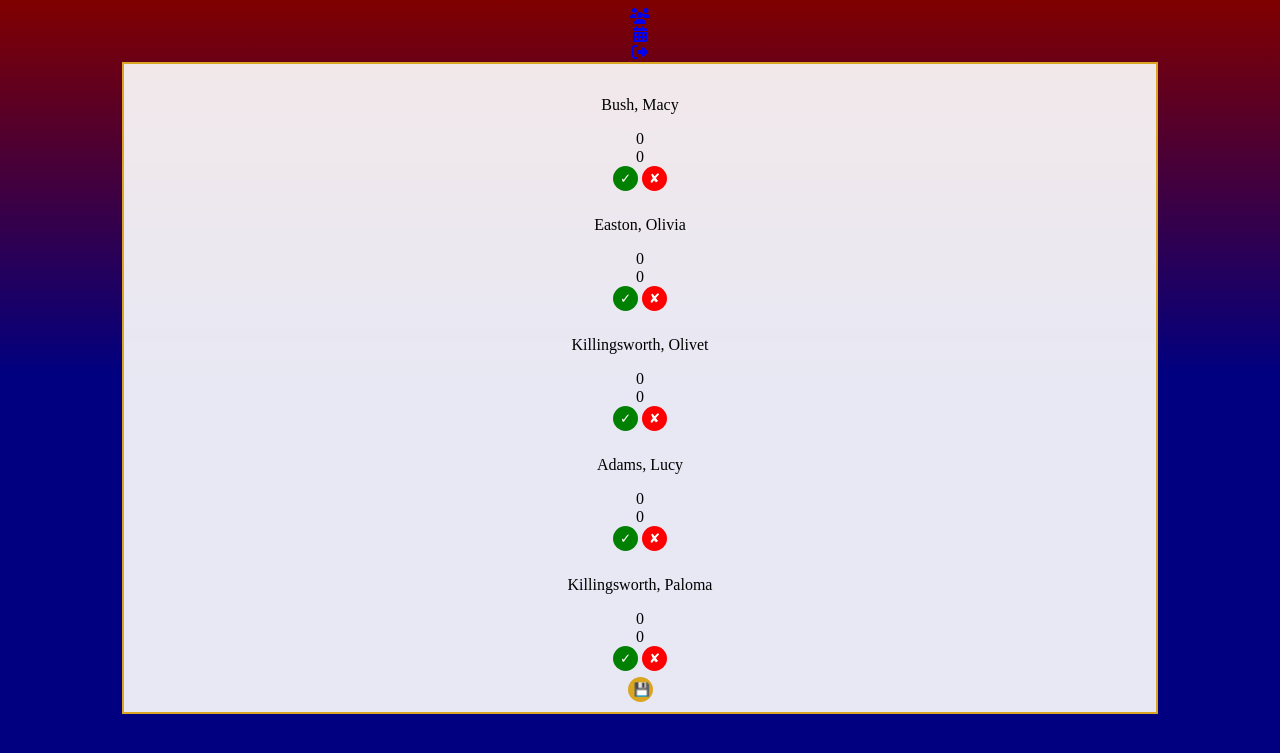
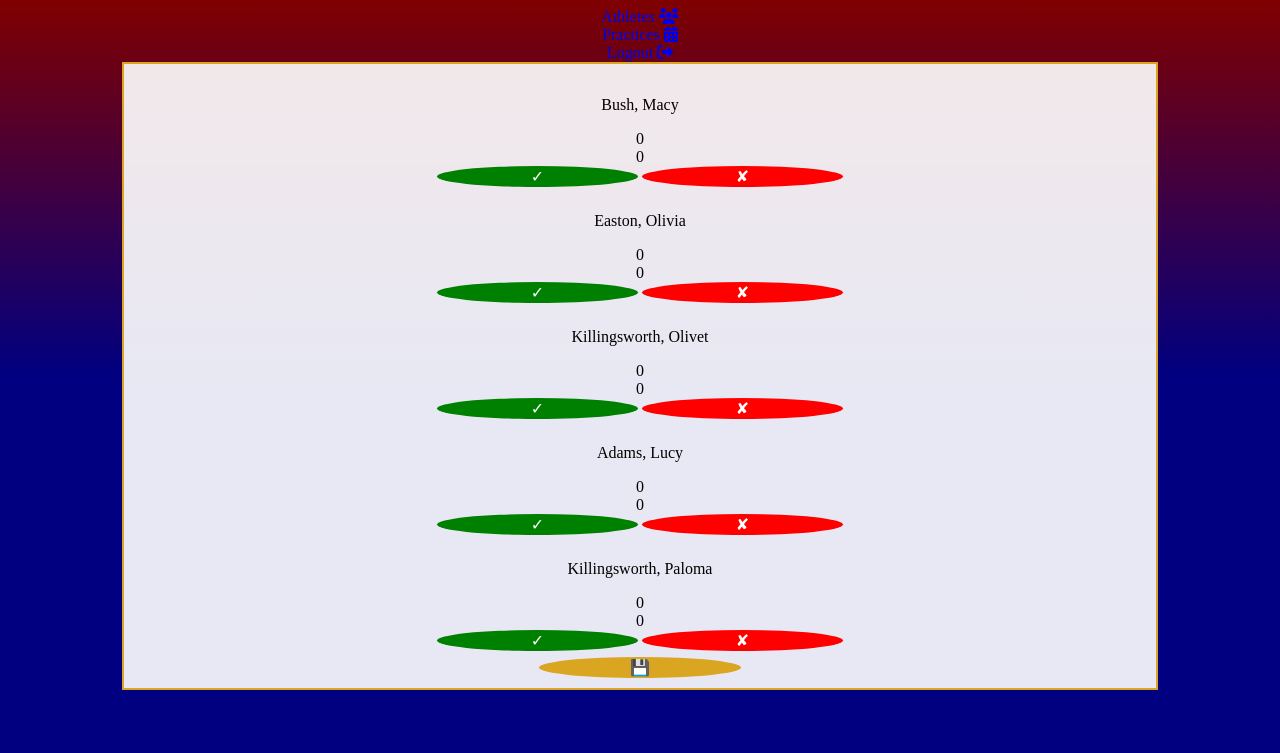
Before and after one commit to evan-mitchell93/BasketballStats, a Django app: page /practices/freethrows in a window 1280 px wide. Shown: the top 753 px of the page. Run offline with Django 5.2, Linux system fonts and the light colour scheme; a user stored in the database is signed in; data comes from the database, SQL or seed files in the repository; both versions use the stored data as it was after the commit; some libraries are stand-ins or nearby versions.

Commit message:
testing css

```diff
--- a/BasketballStatistics/stats/static/css/main.css
+++ b/BasketballStatistics/stats/static/css/main.css
@@ -23,7 +23,19 @@ html {
   text-align: center;
 }
 
-.navigation a:visited {
+a:link {
+  text-decoration: none!important;
+}
+
+a:active {
+  text-decoration: none;
+}
+
+a:hover {
+  text-decoration: none;
+  color: goldenrod;
+}
+a:visited {
   color: white;
   text-decoration: none;
 }
--- a/BasketballStatistics/stats/static/css/shootingform.css
+++ b/BasketballStatistics/stats/static/css/shootingform.css
@@ -11,10 +11,12 @@ input {
 }
 button {
   color: white;
+  text-align: center;
+  font-size: medium;
   border: none;
   border-radius: 50%;
-  width: 25px;
-  height: 25px;
+  width: 20%;
+  height: 20%;
 }
 .btn_make {
   background-color: green;
--- a/BasketballStatistics/stats/templates/stats/index.html
+++ b/BasketballStatistics/stats/templates/stats/index.html
@@ -10,11 +10,11 @@
   <body>
     {% if user.is_authenticated %}
       <div class="navigation">
-        <a href="{% url 'view_athlete' %}"><i class="fa fa-users" aria-hidden="true"></i>
+        <a href="{% url 'view_athlete' %}">Athletes <i class="fa fa-users" aria-hidden="true"></i>
         </a>
-        <a href="{% url 'practices' %}"><i class="fa fa-calendar" aria-hidden="true"></i>
+        <a href="{% url 'practices' %}">Practices <i class="fa fa-calendar" aria-hidden="true"></i>
         </a>
-        <a href="{% url 'logout' %}"><i class="fa fa-sign-out" aria-hidden="true"></i>
+        <a href="{% url 'logout' %}">Logout <i class="fa fa-sign-out" aria-hidden="true"></i>
         </a>
       </div>
       <div class="main_content">{% block content %} {% endblock %}</div>
```
Also changed, not shown: BasketballStatistics/db.sqlite3.
